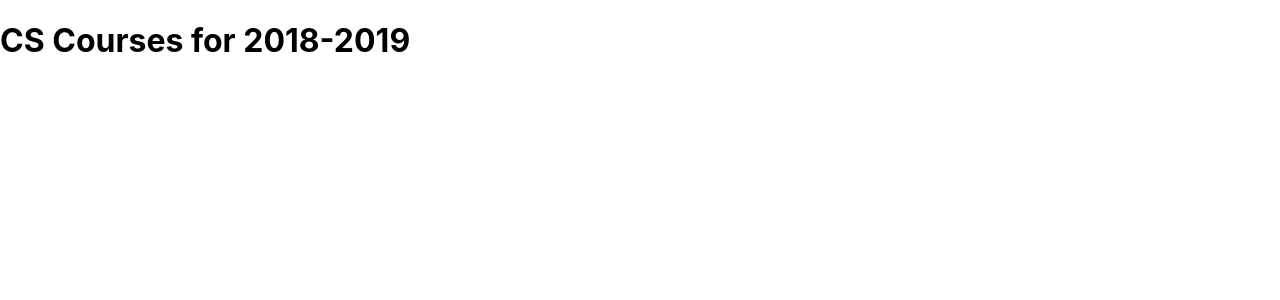
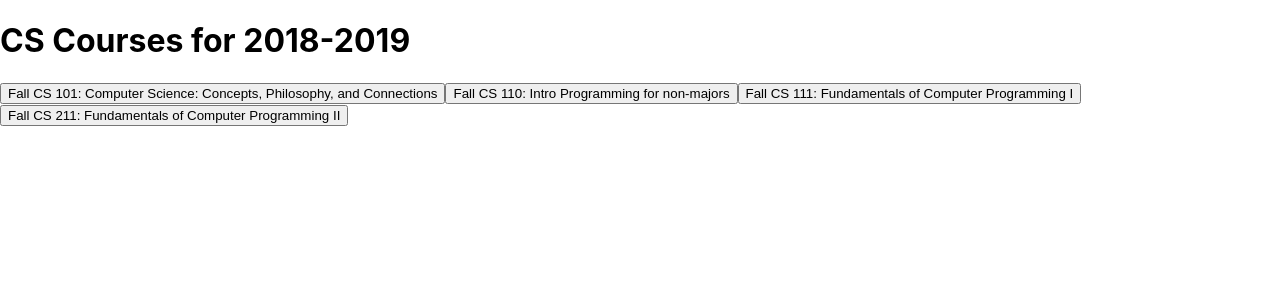
Before and after one commit to atul-jalan/Quick-React, a React (Create React App) app: page / in a window 1280 px wide. Shown: the top 300 px of the page. Built offline with nearby package versions, Linux system fonts and the light colour scheme.

Commit message:
finished slice 2

```diff
--- a/src/App.js
+++ b/src/App.js
@@ -1,13 +1,62 @@
 import React from 'react';
 
 const schedule = {
-  title: "CS Courses for 2018-2019"
+  "title": "CS Courses for 2018-2019",
+  "courses": [
+    {
+      "id": "F101",
+      "title": "Computer Science: Concepts, Philosophy, and Connections",
+      "meets": "MWF 11:00-11:50"
+    },
+    {
+      "id": "F110",
+      "title": "Intro Programming for non-majors",
+      "meets": "MWF 10:00-10:50"
+    },
+    {
+      "id": "F111",
+      "title": "Fundamentals of Computer Programming I",
+      "meets": "MWF 13:00-13:50"
+    },
+    {
+      "id": "F211",
+      "title": "Fundamentals of Computer Programming II",
+      "meets": "TuTh 12:30-13:50"
+    }
+  ]
 };
 
 const App = () =>  (
   <div>
-    <h1>{ schedule.title }</h1>
+    <Banner title={ schedule.title } />
+    <CourseList courses={ schedule.courses } />
   </div>
 );
 
+const Banner = ({ title }) => (
+  <h1>{ title }</h1>
+);
+
+const CourseList = ({ courses }) => (
+  <div>
+    { courses.map(course => <Course key={course.id} course={ course } />) }
+  </div>
+);
+
+const terms = { F: 'Fall', W: 'Winter', S: 'Spring'};
+
+const getCourseTerm = course => (
+  terms[course.id.charAt(0)]
+);
+
+const getCourseNumber = course => (
+  course.id.slice(1, 4)
+)
+
+const Course = ({ course }) => (
+  <button>
+    { getCourseTerm(course) } CS { getCourseNumber(course) }: { course.title }
+  </button>
+);
+
 export default App;
```
